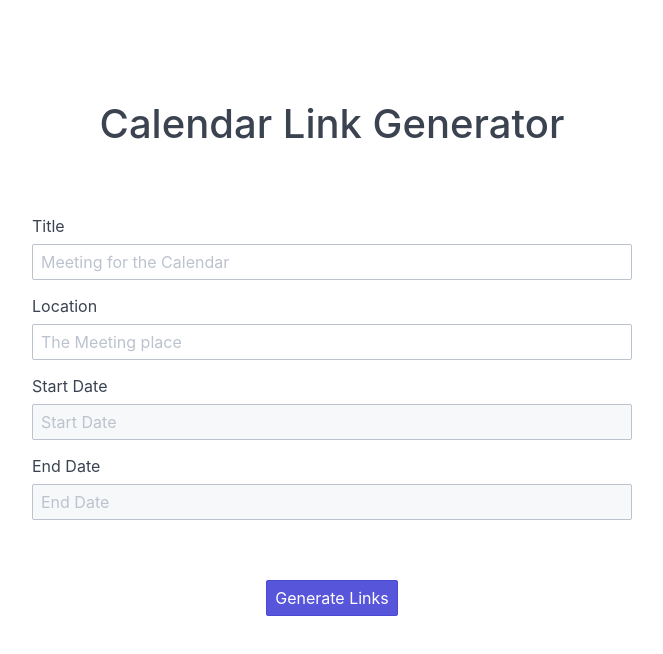
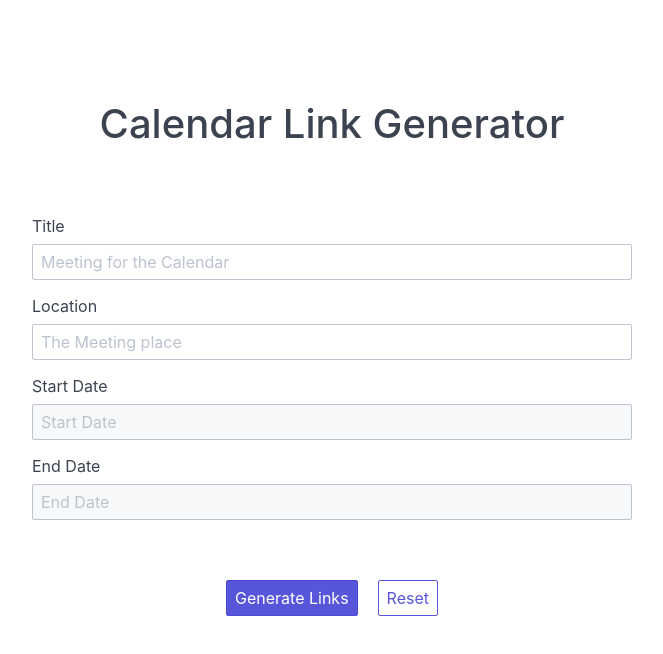
Before and after one commit to agneym/calendar-url-ui, a Svelte app: page / in a window 1280 px wide. Shown: the top 654 px of the page, without its empty margins (308-971 px from the left). Built offline with nearby package versions, Linux system fonts and the light colour scheme.

Commit message:
add styling for input

```diff
--- a/src/Form.svelte
+++ b/src/Form.svelte
@@ -1,15 +1,22 @@
 <form on:submit={handleSubmit}>
-  <Input placeholder="Meeting for the Calendar" id="title" label="Title" />
+  <Input placeholder="Meeting for the Calendar" id="title" label="Title" required={true} />
   <Input placeholder="The Meeting place" id="location" label="Location" />
-  <Datepicker placeholder="Start Date" id="startDate" label="Start Date" />
-  <Datepicker placeholder="End Date" id="endDate" label="End Date" />
-  <button class="btn btn-primary button">Generate Links</button>
+  <Datepicker placeholder="Start Date" id="startDate" label="Start Date" required={true} />
+  <Datepicker placeholder="End Date" id="endDate" label="End Date" required={true} />
+  <div class="btn-container">
+    <button class="btn btn-primary button" type="submit">Generate Links</button>
+    <button class="btn button" type="reset">Reset</button>
+  </div>
 </form>
 
 <style>
+  .btn-container {
+    display: flex;
+    justify-content: center;
+    margin-top: 3rem;
+  }
   .button {
-    display: block;
-    margin: 3rem auto 0;
+    margin: 0 0.5rem;
   }
 </style>
 
--- a/src/Input.svelte
+++ b/src/Input.svelte
@@ -1,6 +1,14 @@
 <div class="form-group">
   <label for={id} class="form-label">{label}</label>
-  <input placeholder={placeholder} type={type} id={id} name={id} bind:this={instance} class="form-input" />
+  <input
+    placeholder={placeholder}
+    type={type}
+    id={id}
+    name={id}
+    bind:this={instance}
+    class="form-input"
+    required={required}
+  />
 </div>
 
 <script>
@@ -9,4 +17,5 @@ export let type = "text";
 export let id;
 export let label;
 export let instance;
+export let required = false;
 </script>
```
